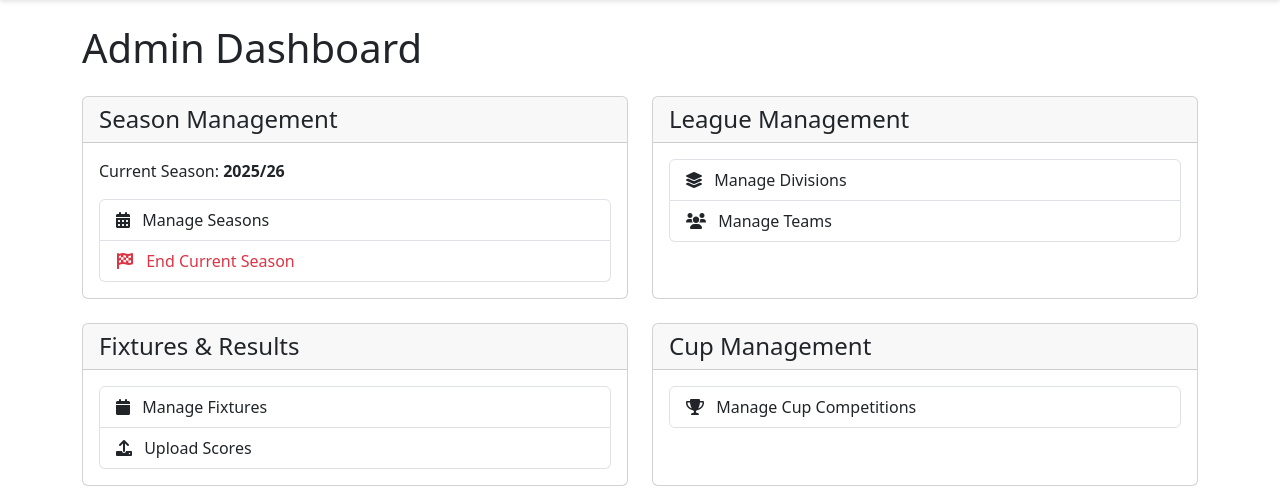
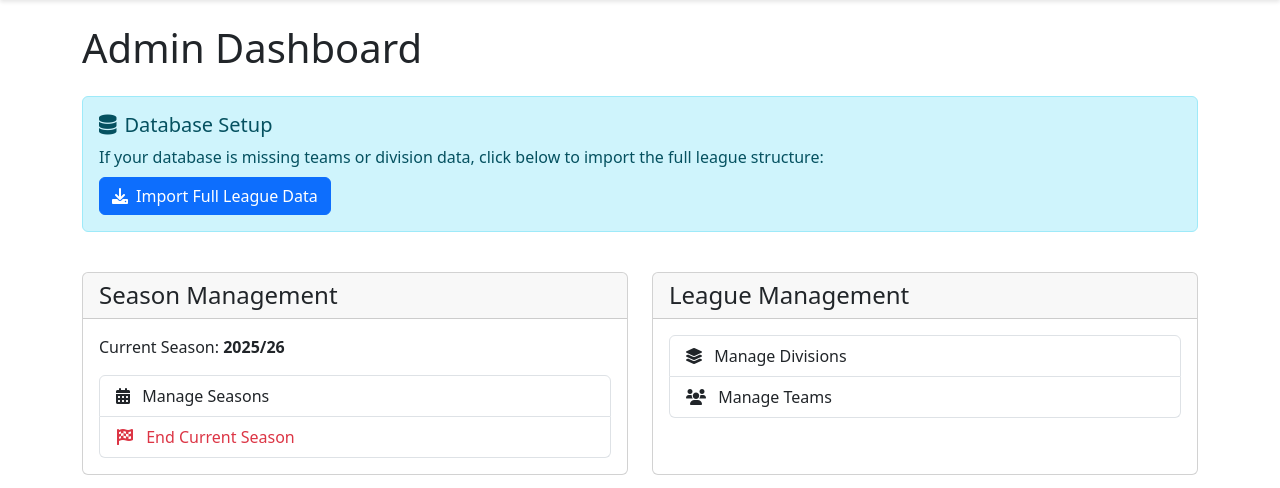
Before and after one commit to txmboslxce-ai/FantraxLeagueManager, a Flask app: page /admin/dashboard in a window 1280 px wide. Shown: the part 100-588 px from the top of the page. Run offline with Flask 3, Linux system fonts and the light colour scheme; a user stored in the database is signed in; some libraries are stand-ins or nearby versions.

Commit message:
Add manual data import functionality to admin panel
- Added /admin/import_data route to manually trigger full data import
- Added import button to admin dashboard with confirmation
- Allows manual population of 24 teams, 5 divisions, MOTM data
- Provides fallback if automatic import didn't work during deployment

```diff
--- a/app/admin/routes.py
+++ b/app/admin/routes.py
@@ -33,6 +33,28 @@ def dashboard():
     current_season = Season.query.filter_by(is_current=True).first()
     return render_template('admin/dashboard.html', title='Admin Dashboard',
                          season=current_season)
+
+@bp.route('/import_data')
+@login_required
+@admin_required
+def import_data():
+    """Manually trigger full data import."""
+    import os
+    try:
+        # Execute the full import script
+        app_dir = os.path.dirname(os.path.dirname(os.path.dirname(os.path.abspath(__file__))))
+        script_path = os.path.join(app_dir, 'full_data_import.py')
+
+        if os.path.exists(script_path):
+            exec(open(script_path).read())
+            flash('✅ Full data import completed successfully! 24 teams, 5 divisions, MOTM data imported.', 'success')
+        else:
+            flash('❌ Import script not found', 'error')
+
+    except Exception as e:
+        flash(f'❌ Import failed: {str(e)}', 'error')
+
+    return redirect(url_for('admin.dashboard'))
 
 @bp.route('/divisions', methods=['GET', 'POST'])
 @login_required
--- a/app/templates/admin/dashboard.html
+++ b/app/templates/admin/dashboard.html
@@ -2,6 +2,20 @@
 
 {% block content %}
 <h1 class="mb-4">Admin Dashboard</h1>
+
+<!-- Quick Actions -->
+<div class="row mb-4">
+    <div class="col-12">
+        <div class="alert alert-info">
+            <h5><i class="fas fa-database me-2"></i>Database Setup</h5>
+            <p class="mb-2">If your database is missing teams or division data, click below to import the full league structure:</p>
+            <a href="{{ url_for('admin.import_data') }}" class="btn btn-primary"
+               onclick="return confirm('This will import 24 teams, 5 divisions, and sample MOTM data. Continue?')">
+                <i class="fas fa-download me-2"></i>Import Full League Data
+            </a>
+        </div>
+    </div>
+</div>
 
 <div class="row">
     <!-- Season Management -->
```
Also changed, not shown: app/admin/import_route.py (added, +26 -0 lines).
